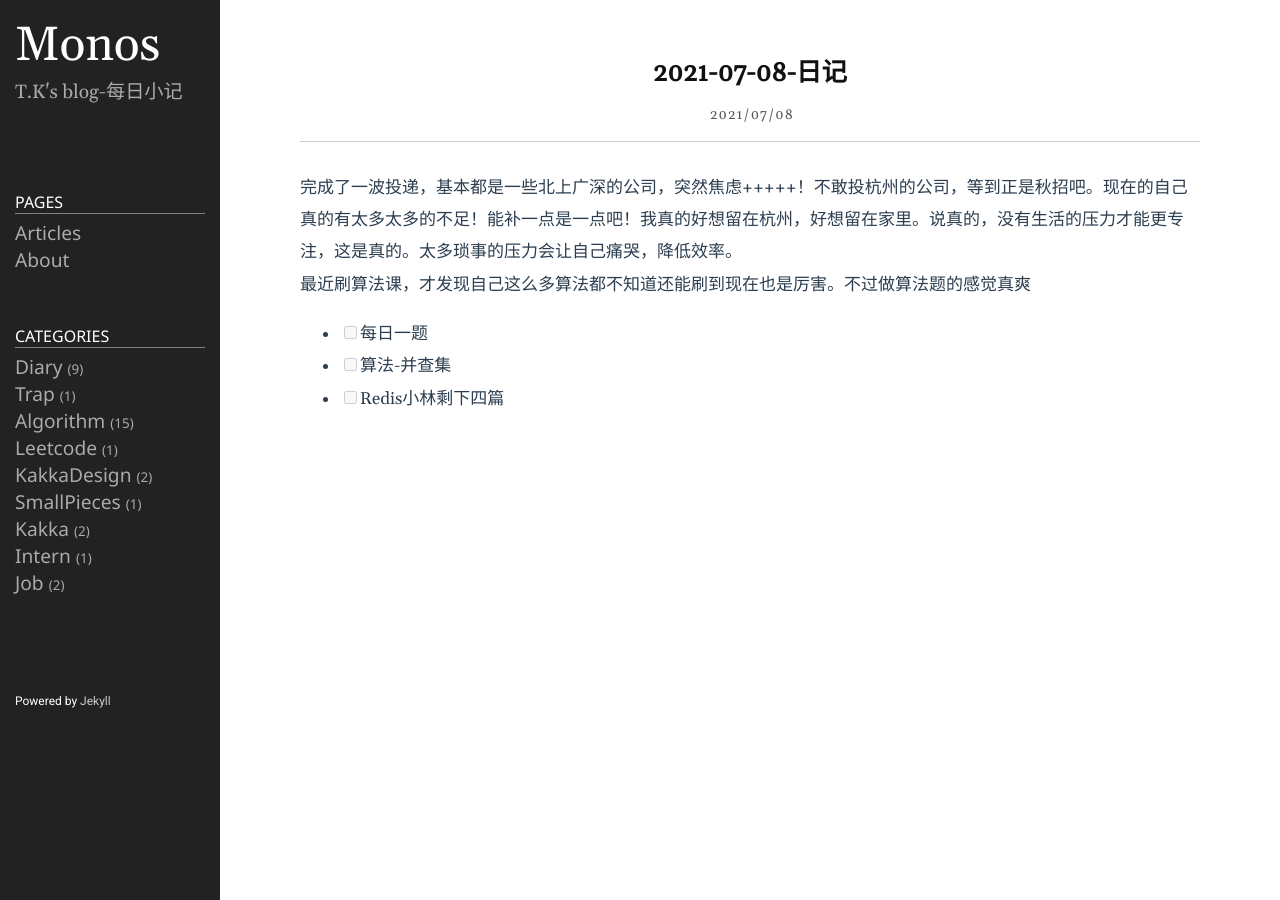
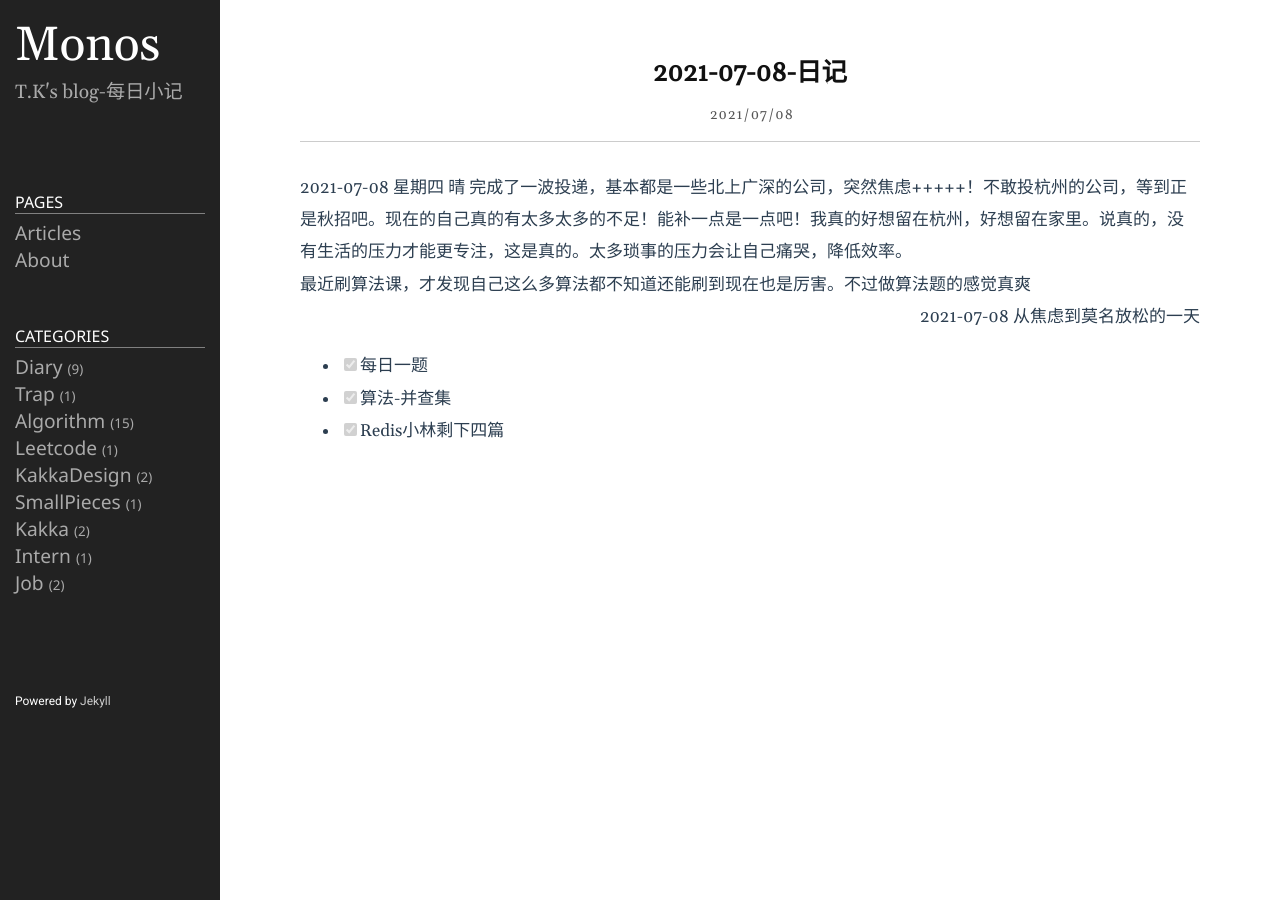
Before and after one commit to Taunk714/Taunk.github.io, a Jekyll site: the page built from _posts/2021-07-08-日记.md, in a window 1280 px wide. Built offline with Jekyll 4.4.1, drawn with Linux system fonts in a browser that asks for light colours.

Commit message:
修改文件: _posts/2021-07-08-日记.md

```diff
--- a/_posts/2021-07-08-日记.md
+++ b/_posts/2021-07-08-日记.md
@@ -8,9 +8,13 @@ keywords: diary
 image: 1.jpg
 preview: 1
 ---
+2021-07-08 星期四 晴
 完成了一波投递，基本都是一些北上广深的公司，突然焦虑+++++！不敢投杭州的公司，等到正是秋招吧。现在的自己真的有太多太多的不足！能补一点是一点吧！我真的好想留在杭州，好想留在家里。说真的，没有生活的压力才能更专注，这是真的。太多琐事的压力会让自己痛哭，降低效率。
 
 最近刷算法课，才发现自己这么多算法都不知道还能刷到现在也是厉害。不过做算法题的感觉真爽
-- [ ] 每日一题
-- [ ] 算法-并查集
-- [ ] Redis小林剩下四篇
+<p align="right">
+2021-07-08 从焦虑到莫名放松的一天
+</p>
+- [x] 每日一题
+- [x] 算法-并查集
+- [x] Redis小林剩下四篇
```
